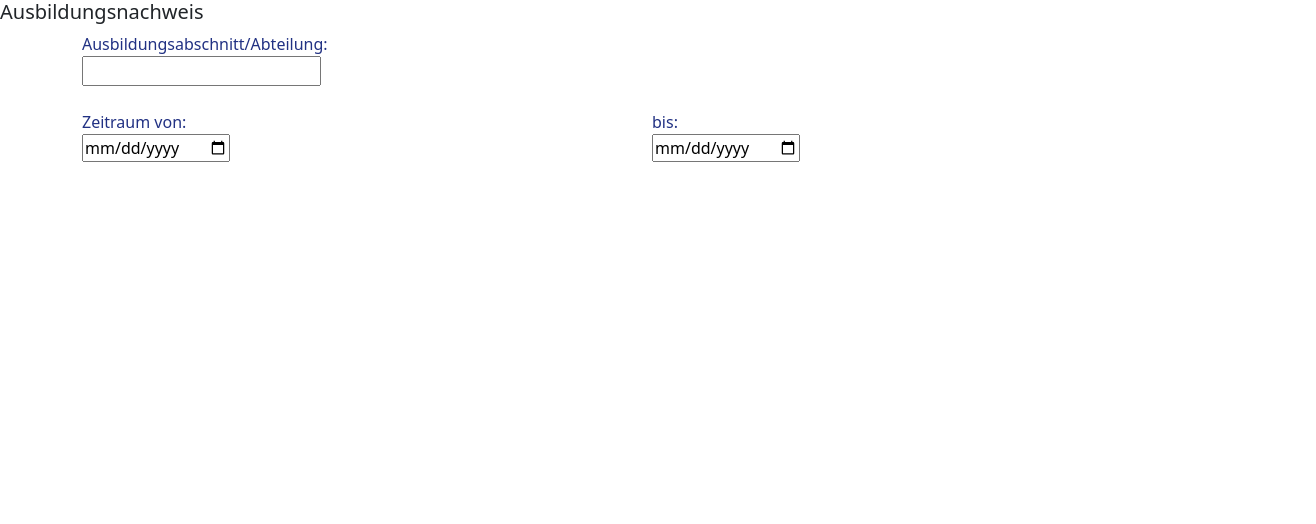
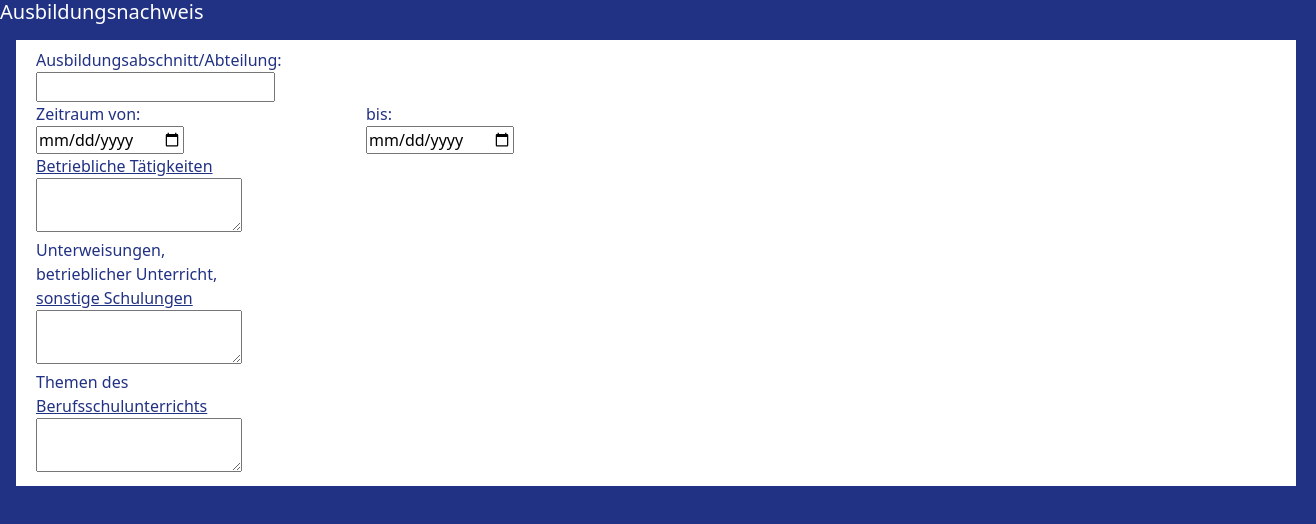
Before and after one commit to FIA-GSO/berichtsheft-coded-prototype-mediumispremium, a website: page AusbildungsNachweis.html in a window 1280 px wide. Shown: the whole page, 1316 px wide, since content can reach past the window. Drawn offline with nearby package versions, Linux system fonts and the light colour scheme.

Commit message:
nachweise

```diff
--- a/AusbildungsNachweis.html
+++ b/AusbildungsNachweis.html
@@ -4,34 +4,54 @@
     <meta charset="utf-8">
     <meta name="viewport" content="width=device-width, initial-scale=1">
     <title>Ausbildungsnachweis</title>
+    <link href="https://cdn.jsdelivr.net/npm/bootstrap@5.3.3/dist/css/bootstrap.min.css" rel="stylesheet" integrity="sha384-QWTKZyjpPEjISv5WaRU9OFeRpok6YctnYmDr5pNlyT2bRjXh0JMhjY6hW+ALEwIH" crossorigin="anonymous">
     <link href="styles/AusbildungsNachweis.css" rel="stylesheet">
-    <link href="https://cdn.jsdelivr.net/npm/bootstrap@5.3.3/dist/css/bootstrap.min.css" rel="stylesheet" integrity="sha384-QWTKZyjpPEjISv5WaRU9OFeRpok6YctnYmDr5pNlyT2bRjXh0JMhjY6hW+ALEwIH" crossorigin="anonymous">
 </head>
 <body>
   <div class="nav-bar">
     <h5>Ausbildungsnachweis</h5>
   </div>
-  <div class="container">
-    <div class="formular">
+  <div class="container-fluid m-3">
+    <div class="formular p-2">
       <form>
-        <label for="fabschnitt" class="settings_label">Ausbildungsabschnitt/Abteilung:
-          <br><input type="text" id="fabschnit" name="fabschnitt">
-        </label>
-        <br>
-        <br>
-        <div class="row">
-          <div class="col-md-6">
+
+        <div class="d-flex flex-row flex-nowrap">
+          <label for="fabschnitt" class="settings_label">Ausbildungsabschnitt/Abteilung:
+            <br><input type="text" id="fabschnit" name="fabschnitt">
+          </label>
+        </div>
+
+        <div class="d-flex flex-row flex-nowrap">
+          <div class="col-md-3">
             <label for="fvon" class="settings_label">Zeitraum von:<br>
               <input type="date" id="fvon" name="fvon">
             </label>
           </div>
-          <div class="col-md-6">
+          <div class="col-md-3">
             <label for="fbis" class="settings_label">bis:<br>
               <input type="date" id="fbis" name="fbis">
             </label>
           </div>
+          <div class="col-6"></div>
         </div>
 
+        <div class="d-flex flex-row flex-nowrap">
+          <label for="fbetrieb" class="settings_label"><u>Betriebliche Tätigkeiten</u>
+            <br><textarea type="text" id="fbetrieb" name="fbetrieb"></textarea>
+          </label>
+        </div>
+
+        <div class="d-flex flex-row flex-nowrap">
+          <label for="funterweisung" class="settings_label">Unterweisungen,<br>betrieblicher Unterricht,<br><u>sonstige Schulungen</u>
+            <br><textarea type="text" id="funterweisung" name="funterweisung"></textarea>
+          </label>
+        </div>
+
+        <div class="d-flex flex-row flex-nowrap">
+          <label for="fschulthemen" class="settings_label">Themen des<br><u>Berufsschulunterrichts</u>
+            <br><textarea type="text" id="fschulthemen" name="fschulthemen"></textarea>
+          </label>
+        </div>
         </form>
       </div>
   </div>
--- a/styles/AusbildungsNachweis.css
+++ b/styles/AusbildungsNachweis.css
@@ -6,6 +6,12 @@ body {
 .formular{
   color: #213183;
   background-color: White;
+}
 
-  margin-bottom: 10px;
+.d-flex {
+  gap: 20px;
 }
+
+.container-fluid{
+  background-color: white;
+}
```
